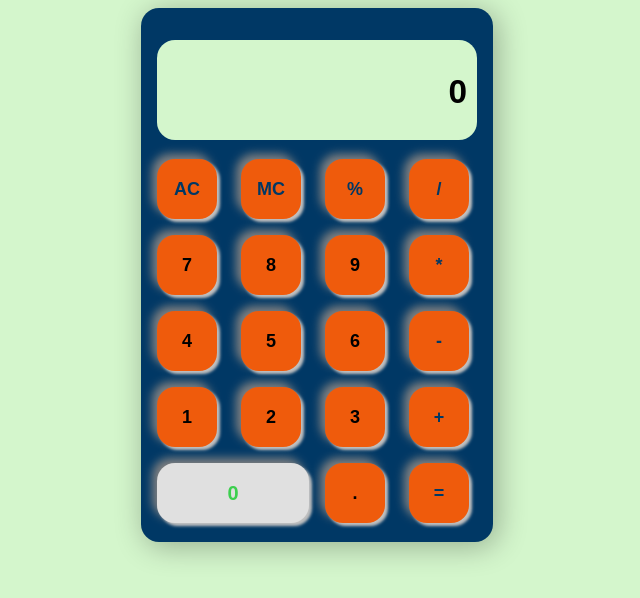
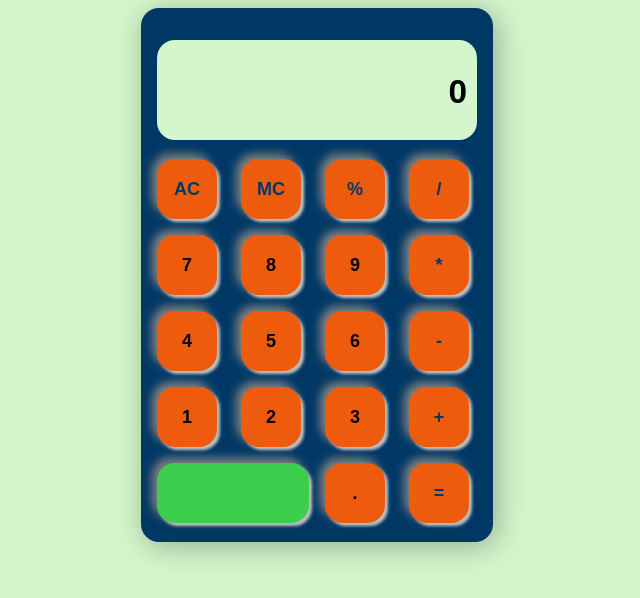
Before and after one commit to Sandee004/Calculator-js, a plain HTML site: page index.html in a window 1280 px wide. Shown: the whole page, without its empty margins (323-963 px from the left). Drawn offline with nearby package versions, Linux system fonts and the light colour scheme.

Commit message:
Update calculator 2.css

```diff
--- a/calculator 2.css
+++ b/calculator 2.css
@@ -68,7 +68,7 @@ body {
     color: #3CCF4E;
     border-radius: 10px;
     border-radius: 18px;
-    background: #e0e0e0;
+    background: #3CCF4E;
     font-weight: bold;
 }
 
```
